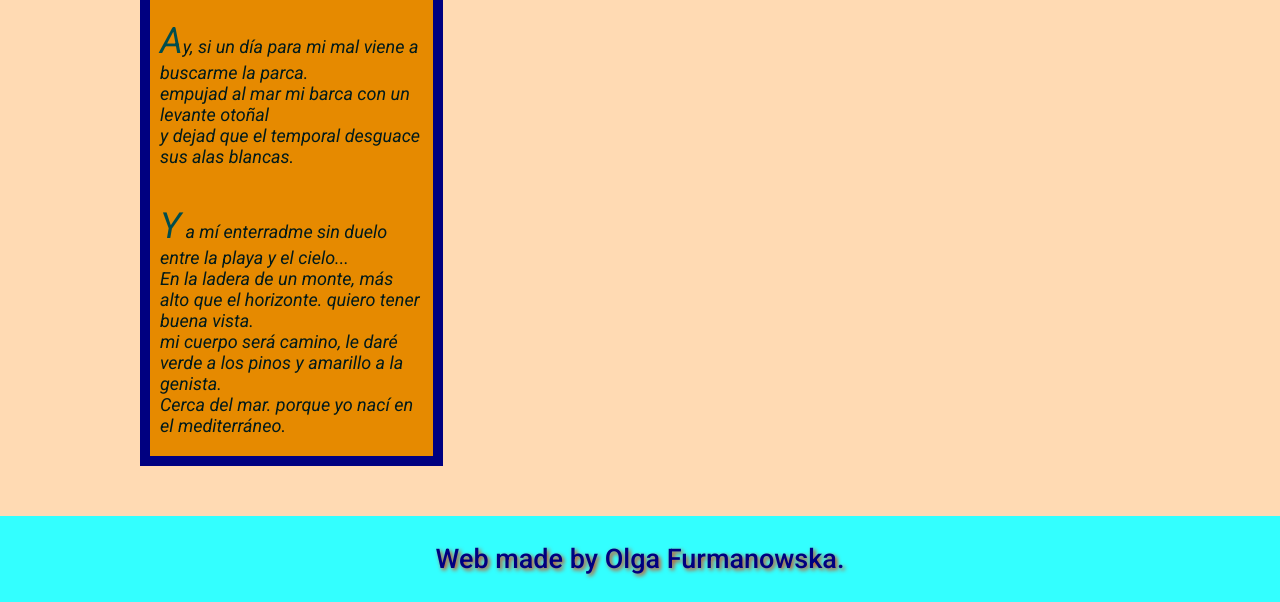
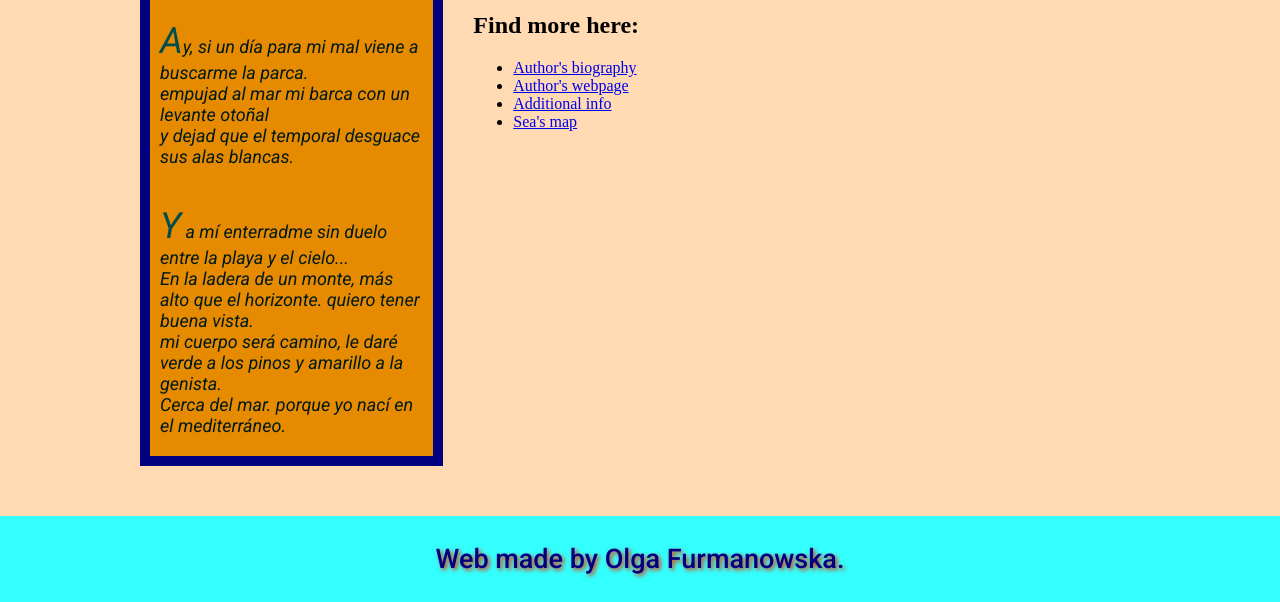
Before and after one commit to barceolga/learning-git-3, a website: page index.html in a window 1280 px wide. Shown: the part 1376-1978 px from the top of the page. Drawn offline with Linux system fonts and the light colour scheme.

Commit message:
Change style in various files, add content for index.html and package.json

```diff
--- a/index.html
+++ b/index.html
@@ -87,6 +87,17 @@
                       </div>
                   </div>
                 </div>
+                <div class="main_links">
+                  <div class="main_links_title">
+                    <h2>Find more here:</h2>
+                  </div>
+                  <ul class="main_links-list">
+                      <li><a href="https://en.wikipedia.org/wiki/Joan_Manuel_Serrat" target="blank">Author's biography</a></li>
+                      <li><a href="http://jmserrat.com" target="blank">Author's webpage</a></li>
+                      <li><a href="https://en.wikipedia.org/wiki/Mediterranean_Sea" target="blank">Additional info</a></li>
+                      <li><a href="https://www.google.es/maps/place/Mediterranean+Sea/@36.6369615,-2.9501249,4z/data=!3m1!4b1!4m5!3m4!1s0x131421b81c473c9f:0x2e93598afeccf840!8m2!3d34.5531284!4d18.0480105" target="blank">Sea's map</a></li>
+                  </ul>
+                </div>
             </div>
         </div>
       </div>
--- a/package.json
+++ b/package.json
@@ -17,7 +17,7 @@
     "watch": "npm-run-all build -p watch:*",
     "watch:sass": "node-sass --output-style expanded --source-map true -o css sass --watch",
     "watch:autoprefixer": "onchange -d 100 css/style.css -- autoprefixer-cli -o css/style.prefixed.css css/style.css",
-    "watch:browser-sync": "browser-sync start --server --files 'css/*.css' '*.html' "
+    "watch:browser-sync": "browser-sync start --server --files '*' "
   },
   "keywords": [],
   "author": "",
```
